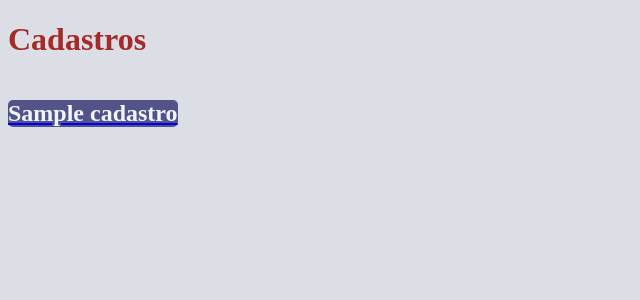
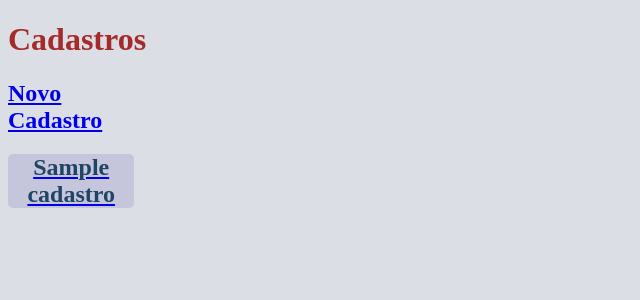
Before and after one commit to nogsposito/RegistraElas, a Django app: page / in a window 1280 px wide. Shown: the top 300 px of the page, without its empty margins (0-640 px from the left). Run offline with Django 5.2, Linux system fonts and the light colour scheme; tables that the repository leaves empty hold one stand-in row (values such as "Sample post").

Commit message:
algumas alteracoes feitas no css mas agora também página de cadastro manual na própria aplicação

```diff
--- a/aplicacao/templates/home.html
+++ b/aplicacao/templates/home.html
@@ -3,7 +3,7 @@
 <head>
     <meta charset="UTF-8">
     <meta name="viewport" content="width=device-width, initial-scale=1.0">
-    <title>Pagina de Cadastros</title>
+    <title>Página de Cadastros</title>
     {% load static %}
     <link rel="stylesheet" href="{% static 'aplicacao/css/home.css' %}">
 </head>
@@ -13,8 +13,14 @@
     <div class = "lista-de-cadastros">
         <section class="cadastros">
 
+            <a href="{% url 'aplicacao:adicionar_cadastro' %}" id="linkAddCadastros">
+                <div class="novo-cadastro-card">
+                    <h2>Novo Cadastro</h2>
+                </div>
+            </a>
+
             {% for cadastros in todos_cadastros %}
-            <a href="{% url 'aplicacao:visualizar_cadastros' cadastros.id %}" id="linkCadastro">
+            <a href="{% url 'aplicacao:visualizar_cadastros' cadastros.id %}" id="linkVisualizarCadastro">
                 <div class="cadastro-card">
                     <h2>{{cadastros.nome}}</h2>
                 </div>
--- a/aplicacao/urls.py
+++ b/aplicacao/urls.py
@@ -6,4 +6,5 @@ app_name = 'aplicacao'
 urlpatterns = [
     path('', views.CadastrosView.as_view(), name = "home"),
     path('visualizar/<int:id>/', views.CadastroDetalhadoView.as_view(), name='visualizar_cadastros'),
+    path('adicionar', views.AdicionarCadastro.as_view(), name='adicionar_cadastro'),
 ]
--- a/aplicacao/views.py
+++ b/aplicacao/views.py
@@ -19,3 +19,7 @@ class CadastroDetalhadoView(View):
     def get (self, request, id):
         ctx = {'cadastro':cadastros.objects.filter(id=id).first()}
         return render (request, 'visualizar_cadastro.html', ctx)
+
+class AdicionarCadastro(View):
+    def get (self, request):
+        return render (request, 'adicionar_cadastro.html')
--- a/templates/static/aplicacao/css/home.css
+++ b/templates/static/aplicacao/css/home.css
@@ -4,15 +4,19 @@ body {
 
 #tituloCadastros{
     color: brown;
+    display: flex;
+    text-align: center;
+    width: 50%;
 }
 
 .lista-de-cadastros{
-    display: flex;
+    width: 10%;
 }
 
 .cadastro-card{
-    color: aliceblue;
-    background-color: rgb(83, 83, 138);
+    color: rgb(32, 68, 99);
+    background-color: rgb(197, 197, 219);
+    box-shadow: 50%;
     border-radius: 5px;
     text-align: center;
 }
```
Also changed, not shown: aplicacao/templates/adicionar_cadastro.html (added, +13 -0 lines), templates/static/aplicacao/css/adicionar_cadastro.css (added).
